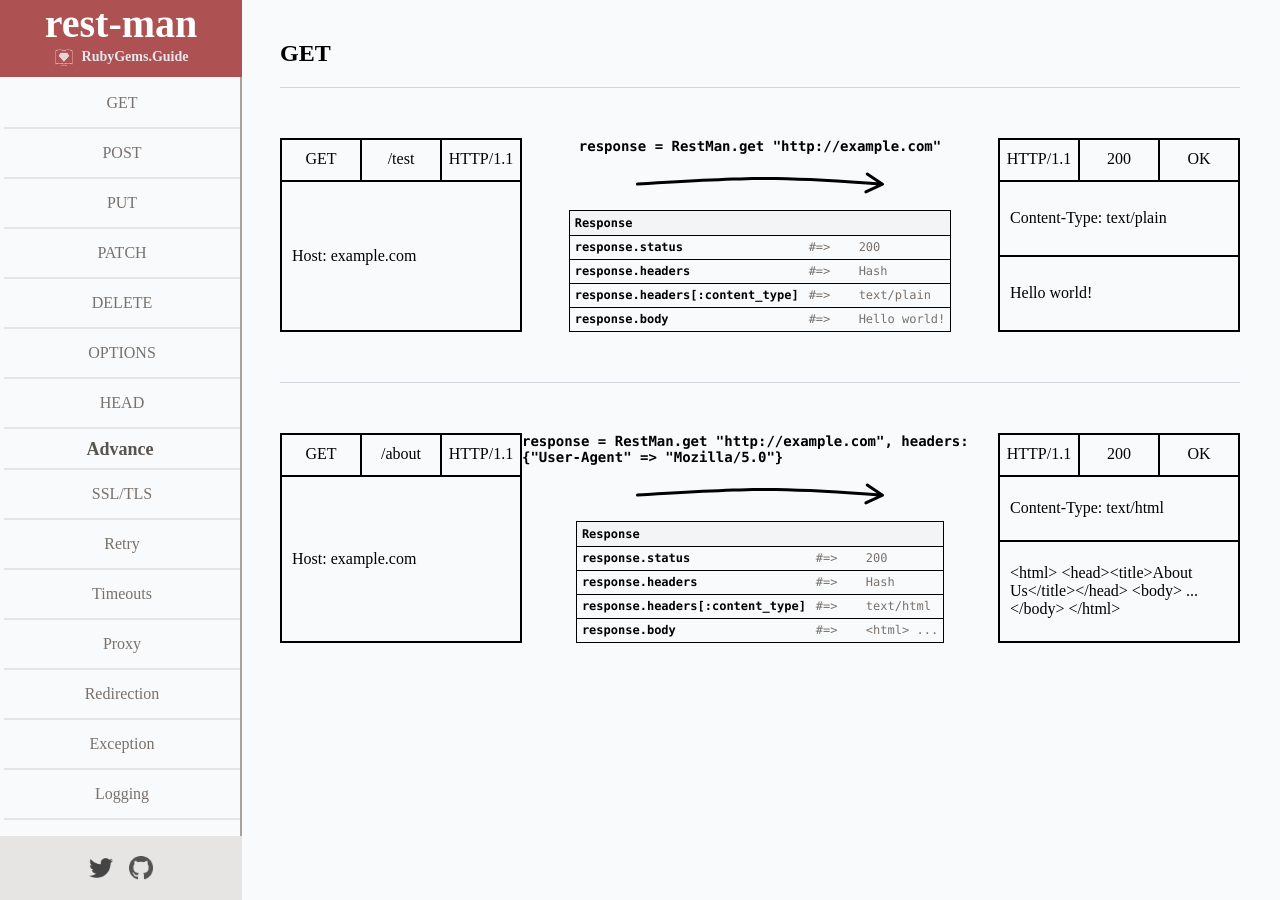
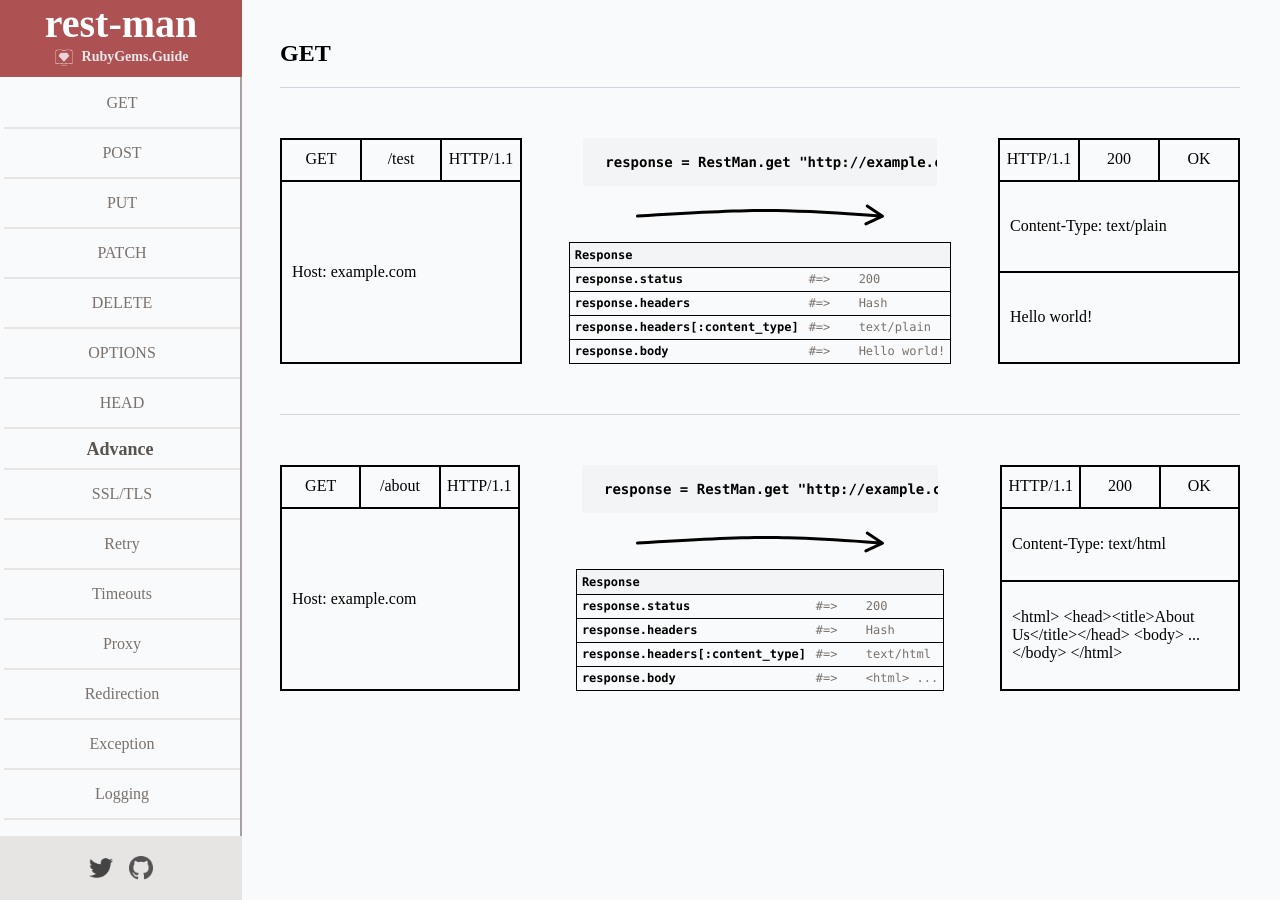
Before and after one commit to rubygemsguide/rubygemsguide, a Jekyll site: the page built from _posts/rest-man/request/get.md, in a window 1280 px wide. Built offline with Jekyll 4.4.1, drawn with Linux system fonts in a browser that asks for light colours.

Commit message:
Polish reqeust code UI

```diff
--- a/_sass/rest-man/post/code-example.scss
+++ b/_sass/rest-man/post/code-example.scss
@@ -112,6 +112,14 @@
   font-weight: 700;
   margin-bottom: 10px;
   font-size: $text-sm;
+
+  padding: 1rem 1.4rem;
+  max-width: 65%;
+  overflow: auto;
+  overflow-x: auto;
+  background-color: $gray-100;
+  border-radius: 2px;
+  text-wrap: nowrap;
 }
 
 .request-arrow {
```
